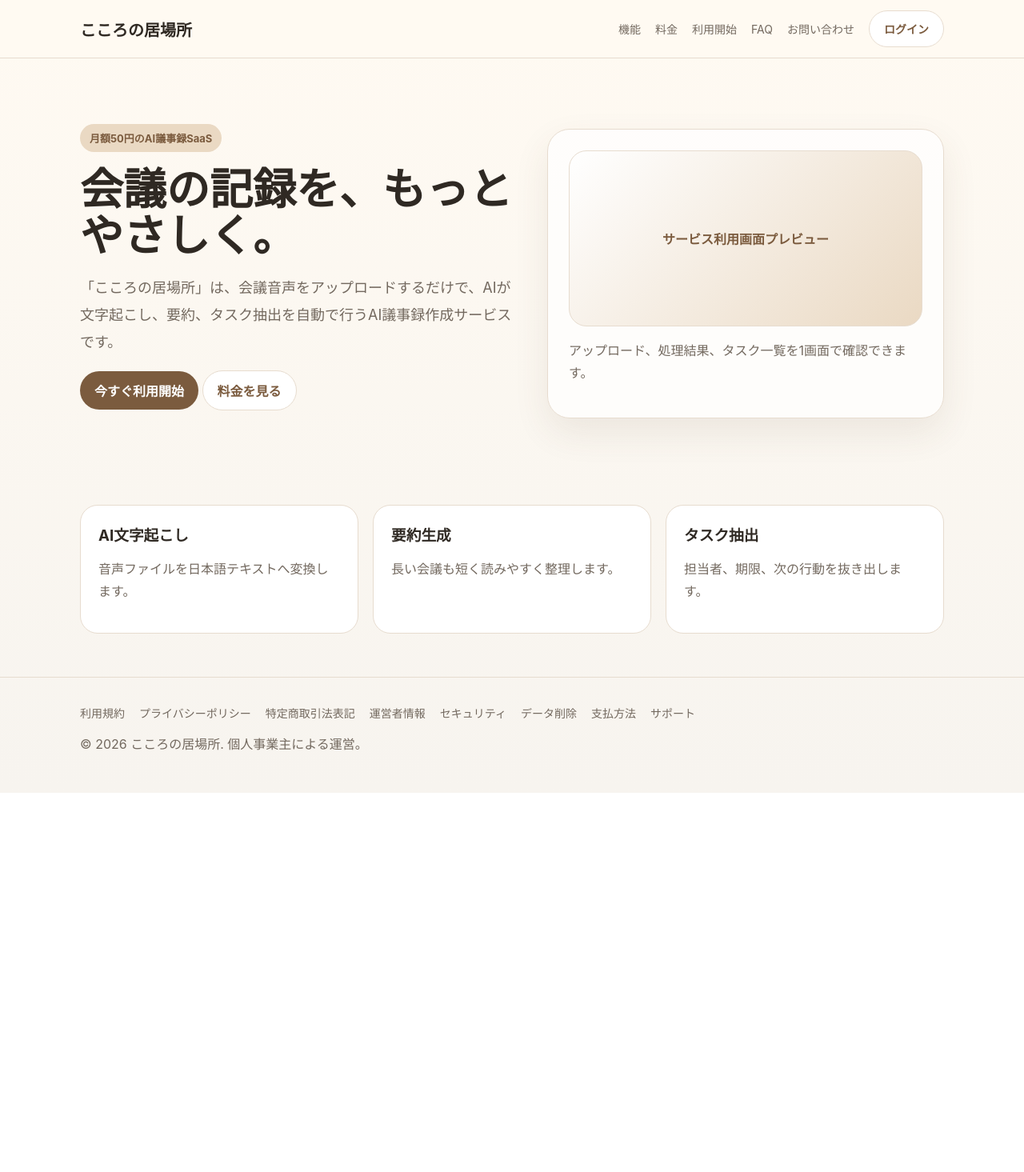
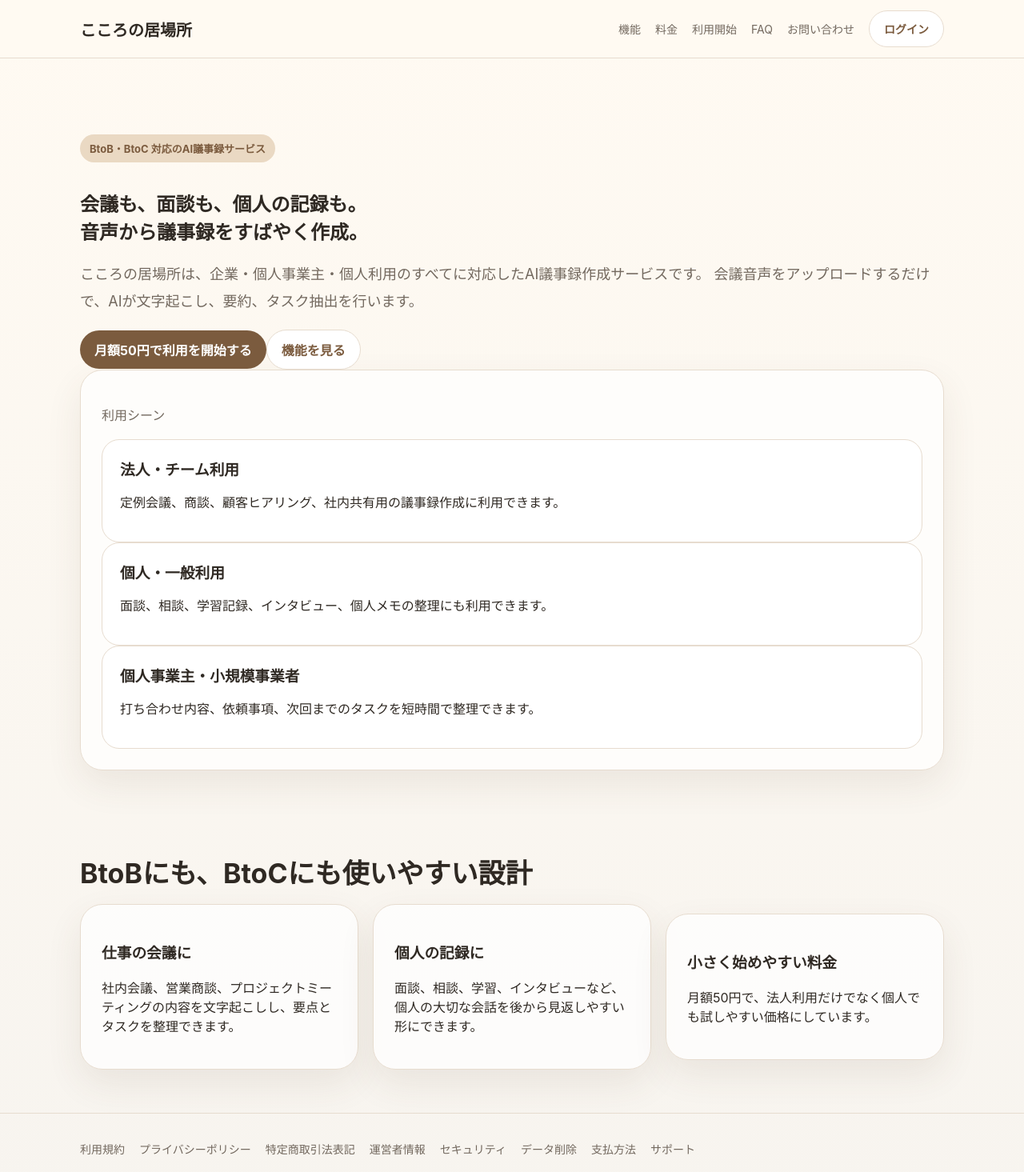
Before and after one commit to Yuki-ux-jpg-png/ai_gijiroku, a Next.js app: page / in a window 1280 px wide. Shown: the top 1465 px of the page at 80% size. Before the commit the page ends 991 px from the top, so only its background shows below. Built offline with nearby package versions, Linux system fonts and the light colour scheme.

Commit message:
Update page.tsx

```diff
--- a/app/page.tsx
+++ b/app/page.tsx
@@ -1 +1,92 @@
-export default function Home(){return <main><section className="hero"><div className="container grid"><div><span className="badge">月額50円のAI議事録SaaS</span><h1 className="h1">会議の記録を、もっとやさしく。</h1><p className="lead">「こころの居場所」は、会議音声をアップロードするだけで、AIが文字起こし、要約、タスク抽出を自動で行うAI議事録作成サービスです。</p><p><a className="btn" href="/login">今すぐ利用開始</a> <a className="btn secondary" href="/pricing">料金を見る</a></p></div><div className="card"><div className="shot">サービス利用画面プレビュー</div><p className="muted">アップロード、処理結果、タスク一覧を1画面で確認できます。</p></div></div></section><section className="section"><div className="container cards"><div className="mini"><h3>AI文字起こし</h3><p className="muted">音声ファイルを日本語テキストへ変換します。</p></div><div className="mini"><h3>要約生成</h3><p className="muted">長い会議も短く読みやすく整理します。</p></div><div className="mini"><h3>タスク抽出</h3><p className="muted">担当者、期限、次の行動を抜き出します。</p></div></div></section></main>}
+import Link from 'next/link';
+
+export default function Home() {
+  return (
+    <main>
+      <section className="hero">
+        <div className="container hero-grid">
+          <div>
+            <p className="badge">BtoB・BtoC 対応のAI議事録サービス</p>
+
+            <h1>
+              会議も、面談も、個人の記録も。
+              <br />
+              音声から議事録をすばやく作成。
+            </h1>
+
+            <p className="lead">
+              こころの居場所は、企業・個人事業主・個人利用のすべてに対応したAI議事録作成サービスです。
+              会議音声をアップロードするだけで、AIが文字起こし、要約、タスク抽出を行います。
+            </p>
+
+            <div className="actions">
+              <Link
+                className="btn"
+                href="https://buy.stripe.com/5kQaEXbEcci505s95m6c003"
+              >
+                月額50円で利用を開始する
+              </Link>
+              <Link className="btn secondary" href="/features">
+                機能を見る
+              </Link>
+            </div>
+          </div>
+
+          <div className="card hero-card">
+            <p className="muted">利用シーン</p>
+
+            <div className="mini">
+              <h3>法人・チーム利用</h3>
+              <p>
+                定例会議、商談、顧客ヒアリング、社内共有用の議事録作成に利用できます。
+              </p>
+            </div>
+
+            <div className="mini">
+              <h3>個人・一般利用</h3>
+              <p>
+                面談、相談、学習記録、インタビュー、個人メモの整理にも利用できます。
+              </p>
+            </div>
+
+            <div className="mini">
+              <h3>個人事業主・小規模事業者</h3>
+              <p>
+                打ち合わせ内容、依頼事項、次回までのタスクを短時間で整理できます。
+              </p>
+            </div>
+          </div>
+        </div>
+      </section>
+
+      <section className="section">
+        <div className="container">
+          <h2>BtoBにも、BtoCにも使いやすい設計</h2>
+
+          <div className="grid cards">
+            <div className="card">
+              <h3>仕事の会議に</h3>
+              <p>
+                社内会議、営業商談、プロジェクトミーティングの内容を文字起こしし、要点とタスクを整理できます。
+              </p>
+            </div>
+
+            <div className="card">
+              <h3>個人の記録に</h3>
+              <p>
+                面談、相談、学習、インタビューなど、個人の大切な会話を後から見返しやすい形にできます。
+              </p>
+            </div>
+
+            <div className="card">
+              <h3>小さく始めやすい料金</h3>
+              <p>
+                月額50円で、法人利用だけでなく個人でも試しやすい価格にしています。
+              </p>
+            </div>
+          </div>
+        </div>
+      </section>
+    </main>
+  );
+}
```
